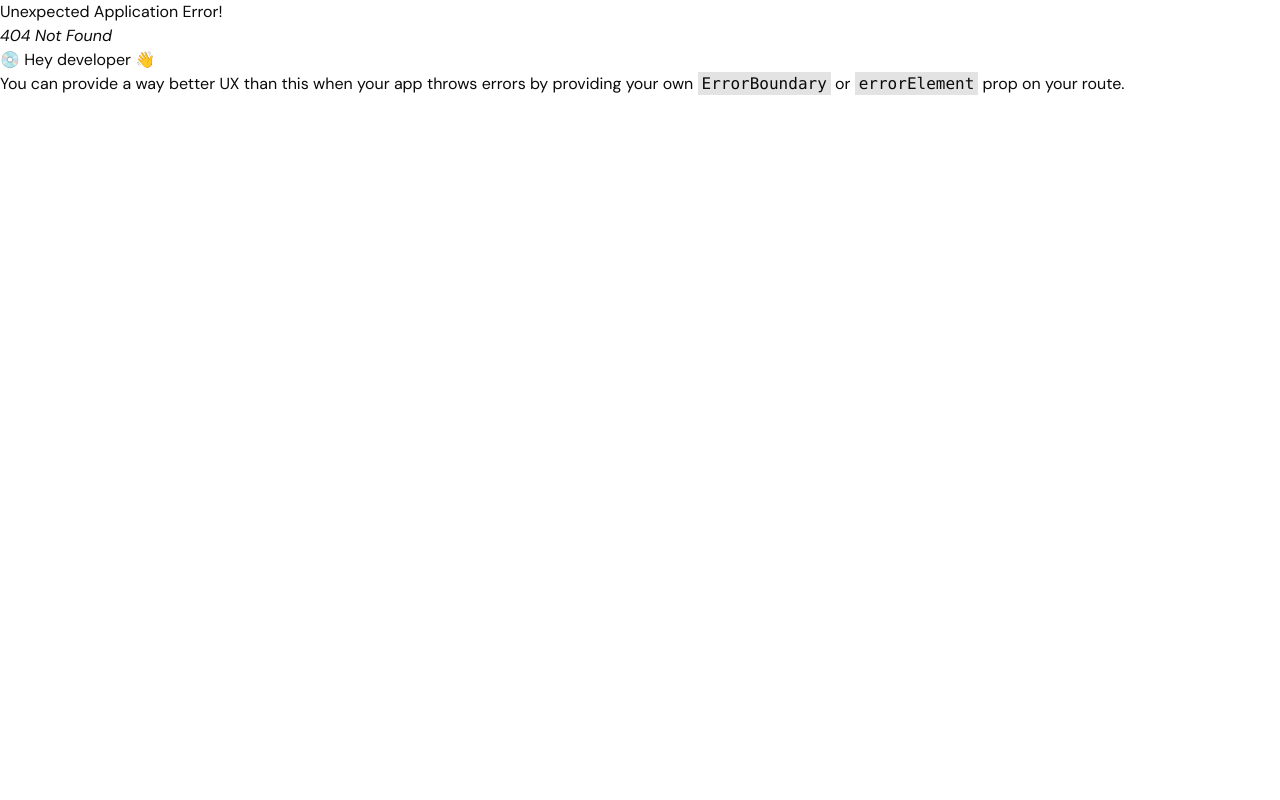
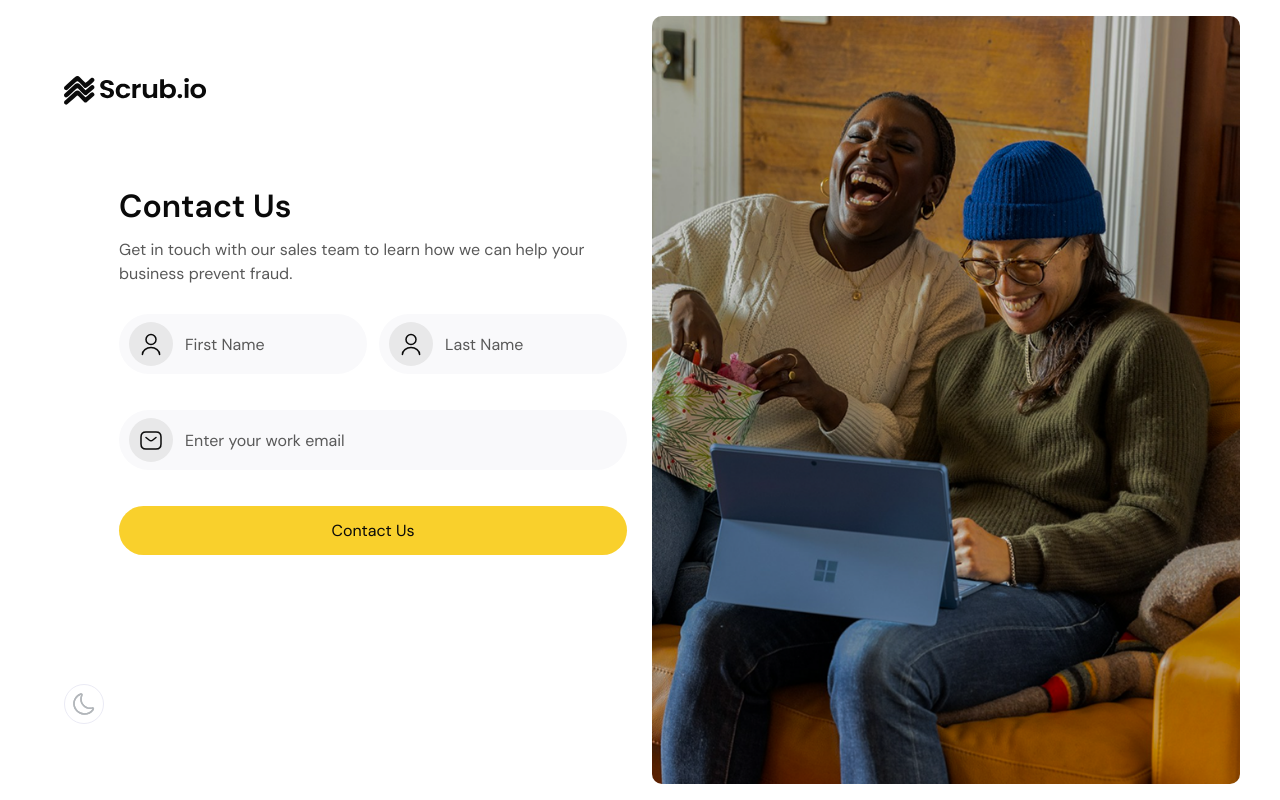
Before and after one commit to Usescrub/ScrubDetectFE, a React (Vite) app: page /contact in a window 1280 px wide. Before the commit this address had no page. Built offline with nearby package versions, Linux system fonts and the light colour scheme.

Commit message:
SRB-4: Create Contact Page

```diff
--- a/src/App.tsx
+++ b/src/App.tsx
@@ -10,6 +10,7 @@ import JoinUs from './modules/Auth/signup/JoinUs'
 import Details from './modules/Auth/signup/Details'
 import Verification from './modules/Auth/signup/Verification'
 import Dashboard from './modules/Dashboard'
+import Contact from './modules/Contact/Contact'
 
 const router = createBrowserRouter([
   {
@@ -42,6 +43,7 @@ const router = createBrowserRouter([
           },
         ],
       },
+      {path: '/contact', element: <Contact/>}
     ],
   },
   {
--- /dev/null
+++ b/src/modules/Contact/Contact.tsx
@@ -0,0 +1,86 @@
+import { useForm } from 'react-hook-form'
+import { z } from 'zod'
+import { zodResolver } from '@hookform/resolvers/zod'
+
+import Input from '@/components/Input'
+import Button from '@/components/buttons/Button'
+
+import userIcon from '@/assets/icons/components/User'
+import MailIcon from '@/assets/icons/components/MailIcon'
+
+const formSchema = z
+  .object({
+    firstName: z.string().min(1, 'First name is required'),
+    lastName: z.string().min(1, 'Last name is required'),
+    email: z.email('Invalid email address'),
+  })
+  .required()
+type ContactUsFormType = z.infer<typeof formSchema>
+
+export default function JoinUs() {
+  const {
+    control,
+    handleSubmit,
+    formState: { errors },
+  } = useForm<ContactUsFormType>({
+    mode: 'onSubmit',
+    resolver: zodResolver(formSchema),
+    defaultValues: {
+      email: '',
+      firstName: '',
+      lastName: '',
+    },
+  })
+
+  const onSubmit = (data: ContactUsFormType) => {
+    console.log(data)
+  }
+
+  return (
+    <div className="max-w-[508px] w-full h-[425px]">
+      <div className="mb-7 text">
+        <h2 className="font-semibold text-[2rem] mb-2">Contact Us</h2>
+        <p className="text-light-grey font-normal">
+          Get in touch with our sales team to learn how we can help your business prevent fraud.
+        </p>
+      </div>
+      <form className="flex flex-col justify-center items-center gap-5">
+        <div className="w-full flex gap-x-3 justify-between items-center">
+          <Input
+            type="text"
+            placeholder="First Name"
+            icon={userIcon}
+            name="firstName"
+            control={control}
+            error={errors.firstName?.message}
+          />
+          <Input
+            type="text"
+            placeholder="Last Name"
+            icon={userIcon}
+            name="lastName"
+            control={control}
+            error={errors.lastName?.message}
+          />
+        </div>
+        <Input
+          type="email"
+          placeholder="Enter your work email"
+          icon={MailIcon}
+          classname="w-full"
+          name="email"
+          control={control}
+          error={errors.email?.message}
+        />
+        <div className="controls w-full">
+          <Button
+            className="bg-yellow dark:text-black"
+            onClick={handleSubmit(onSubmit)}
+          >
+            Contact Us
+          </Button>
+        </div>
+      </form>
+    </div>
+  )
+}
```
